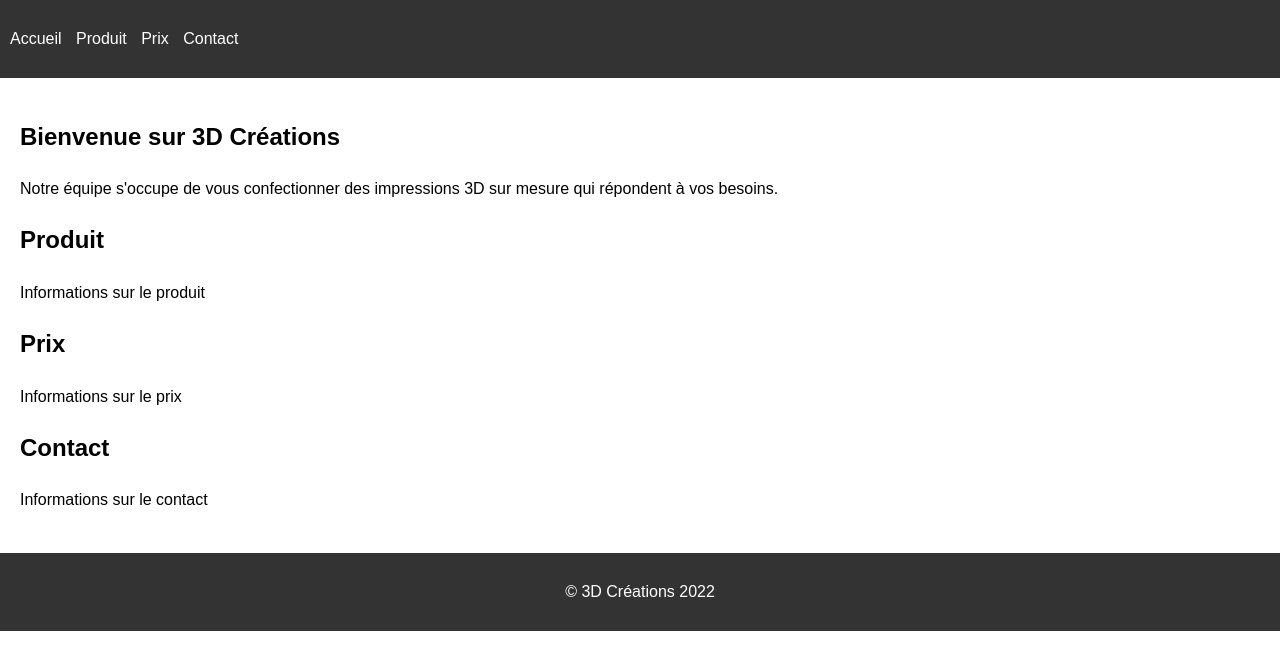
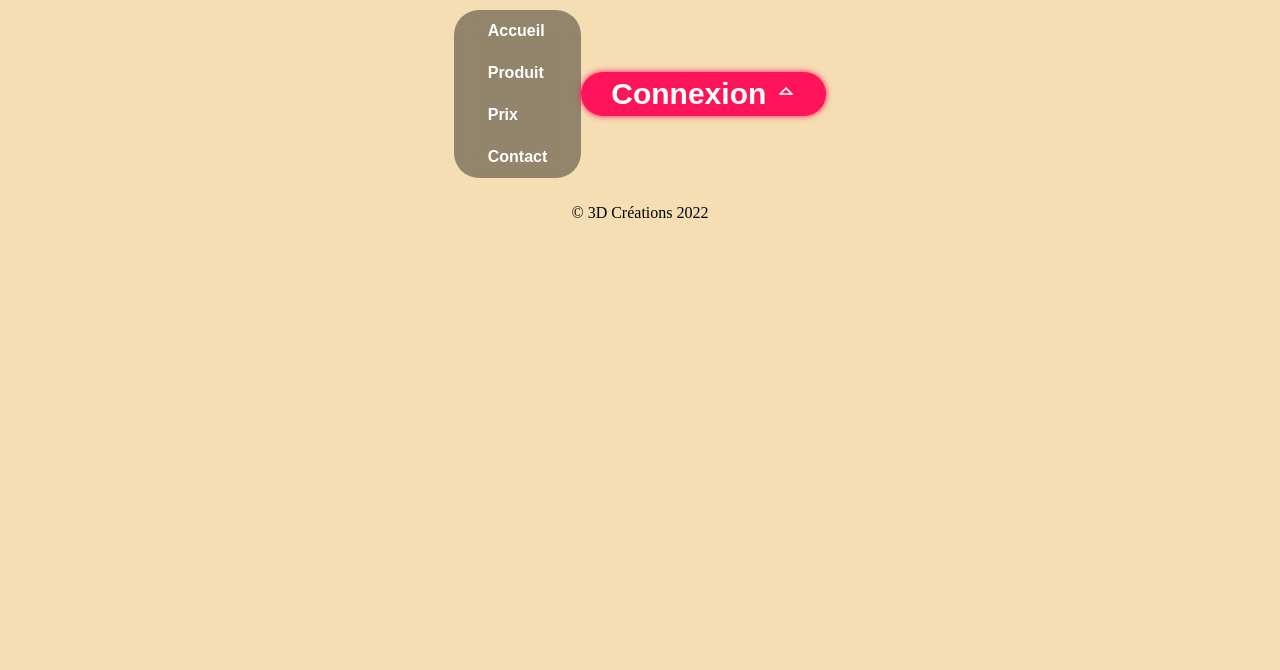
Before and after one commit to PayzzTTV/site-web-2023, a plain HTML site: page index.html in a window 1280 px wide. Drawn offline with Linux system fonts and the light colour scheme.

Commit message:
Add files via upload

```diff
--- a/index.html
+++ b/index.html
@@ -7,33 +7,30 @@
     <link rel="stylesheet" href="styles.css">
 </head>
 <body>
-    <header>
-        <nav>
+    <header class="header-container">
+        <nav class="menu-bar">
             <ul>
-                <li><a href="#accueil">Accueil</a></li>
-                <li><a href="#produit">Produit</a></li>
-                <li><a href="#prix">Prix</a></li>
-                <li><a href="#contact">Contact</a></li>
+                <li>Accueil</li>
+                <li>Produit</li>
+                <li>Prix</li>
+                <li>Contact</li>
             </ul>
         </nav>
+        <div class="btn-container">
+            <a href="#" class="btn-content">
+                Connexion
+                <span class="icon-arrow-container">
+                    <svg xmlns="http://www.w3.org/2000/svg" viewBox="0 0 24 24" fill="none" stroke="currentColor" stroke-width="2" stroke-linecap="round" stroke-linejoin="round" class="icon-arrow">
+                        <line id="arrow-icon-one" x1="19" y1="12" x2="5" y2="12"></line>
+                        <polyline id="arrow-icon-two" points="12 19 5 12 12 5"></polyline>
+                        <polyline id="arrow-icon-three" points="19 12 12 5 5 12"></polyline>
+                    </svg>
+                </span>
+            </a>
+        </div>
     </header>
     <main>
-        <section id="accueil">
-            <h1>Bienvenue sur 3D Créations</h1>
-            <p>Notre équipe s'occupe de vous confectionner des impressions 3D sur mesure qui répondent à vos besoins.</p>
-        </section>
-        <section id="produit">
-            <h2>Produit</h2>
-            <p>Informations sur le produit</p>
-        </section>
-        <section id="prix">
-            <h2>Prix</h2>
-            <p>Informations sur le prix</p>
-        </section>
-        <section id="contact">
-            <h2>Contact</h2>
-            <p>Informations sur le contact</p>
-        </section>
+        <!-- Contenu principal de la page -->
     </main>
     <footer>
         <p>&copy; 3D Créations 2022</p>
--- a/styles.css
+++ b/styles.css
@@ -1,42 +1,155 @@
 body {
-    font-family: Arial, sans-serif;
-    line-height: 1.6;
+    background: wheat;
+    height: 100vh;
+    margin: 0;
+    display: flex;
+    flex-direction: column;
+    align-items: center;
+}
+
+.header-container {
+    display: flex;
+    justify-content: space-between;
+    align-items: center;
+    padding: 10px 20px;
+}
+
+.menu-bar {
+    border-radius: 25px;
+    height: fit-content;
+    display: inline-flex;
+    background-color: rgba(0, 0, 0, .4);
+    -webkit-backdrop-filter: blur(10px);
+    backdrop-filter: blur(10px);
+    align-items: center;
+    padding: 0 10px;
+}
+
+.menu-bar ul {
+    list-style: none;
     margin: 0;
     padding: 0;
 }
 
-header {
-    background-color: #333;
+.menu-bar li {
     color: white;
-    padding: 10px;
+    font-family: sans-serif;
+    font-weight: bold;
+    padding: 12px 16px;
+    margin: 0 8px;
+    position: relative;
+    cursor: pointer;
+    white-space: nowrap;
 }
 
-nav ul {
-    list-style-type: none;
-    padding: 0;
+.menu-bar li::before {
+    content: " ";
+    position: absolute;
+    top: 0;
+    left: 0;
+    height: 100%;
+    width: 100%;
+    z-index: -1;
+    transition: .2s;
+    border-radius: 25px;
 }
 
-nav ul li {
-    display: inline;
-    margin-right: 10px;
+.menu-bar li:hover::before {
+    background: linear-gradient(to bottom, #e8edec, #d2d1d3);
+    box-shadow: 0px 3px 20px 0px black;
+    transform: scale(1.2);
 }
 
-nav ul li a {
-    color: white;
-    text-decoration: none;
+.menu-bar li:hover {
+    color: black;
 }
 
-main {
-    padding: 20px;
+.btn-container {
+    display: flex;
+    align-items: center;
 }
 
-section {
-    margin-bottom: 20px;
+.btn-content {
+    display: flex;
+    align-items: center;
+    padding: 5px 30px;
+    text-decoration: none;
+    font-family: 'Poppins', sans-serif;
+    font-weight: 600;
+    font-size: 30px;
+    color: white;
+    background: #ff135a;
+    transition: 1s;
+    border-radius: 100px;
+    box-shadow: 0 0 0.2em 0 #ff135a;
+    position: relative;
 }
 
-footer {
-    background-color: #333;
-    color: white;
-    padding: 10px;
-    text-align: center;
+.btn-content:hover, .btn-content:focus {
+    transition: 0.5s;
+    -webkit-animation: btn-content 1s;
+    animation: btn-content 1s;
+    outline: 0.1em solid transparent;
+    outline-offset: 0.2em;
+    box-shadow: 0 0 0.4em 0 #ff135a;
 }
+
+.icon-arrow-container {
+    margin-left: 10px;
+}
+
+.icon-arrow {
+    width: 20px;
+}
+
+#arrow-icon-one {
+    transition: 0.4s;
+    transform: translateX(0%) rotate(0deg); /* Position initiale vers la droite */
+}
+
+#arrow-icon-two {
+    transition: 0.5s;
+    transform: translateX(-60%) rotate(0deg); /* Position initiale vers la droite */
+}
+
+.btn-content:hover #arrow-icon-three {
+    animation: color_anim 1s infinite 0.2s;
+}
+
+.btn-content:hover #arrow-icon-one {
+    transform: translateX(30%) rotate(180deg); /* Position finale vers la droite */
+    animation: color_anim 1s infinite 0.6s;
+}
+
+.btn-content:hover #arrow-icon-two {
+    transform: translateX(0%) rotate(180deg); /* Position finale vers la droite */
+    animation: color_anim 1s infinite 0.4s;
+}
+
+@keyframes color_anim {
+    0% {
+        fill: white;
+    }
+
+    50% {
+        fill: #ff135a;
+    }
+
+    100% {
+        fill: white;
+    }
+}
+
+@-webkit-keyframes btn-content {
+    0% {
+        outline: 0.2em solid #ff135a;
+        outline-offset: 0;
+    }
+}
+
+@keyframes btn-content {
+    0% {
+        outline: 0.2em solid #ff135a;
+        outline-offset: 0;
+    }
+}
```
